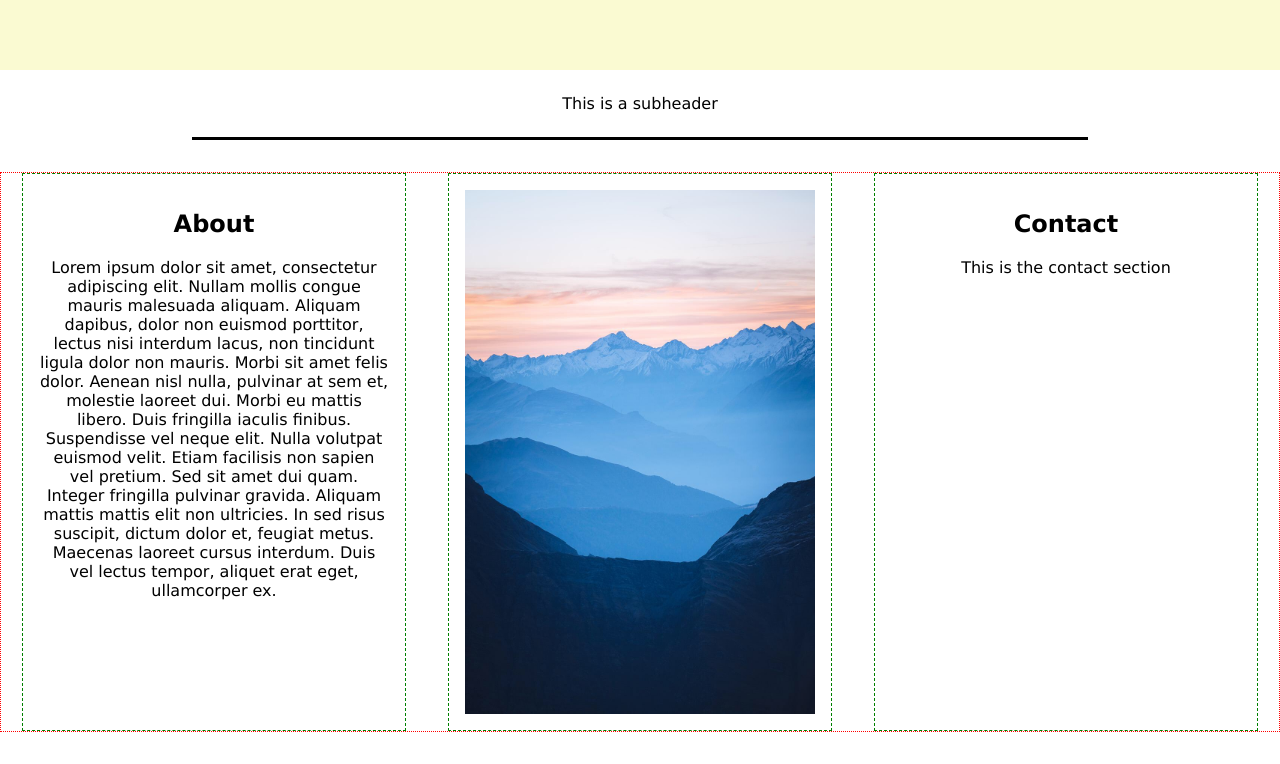
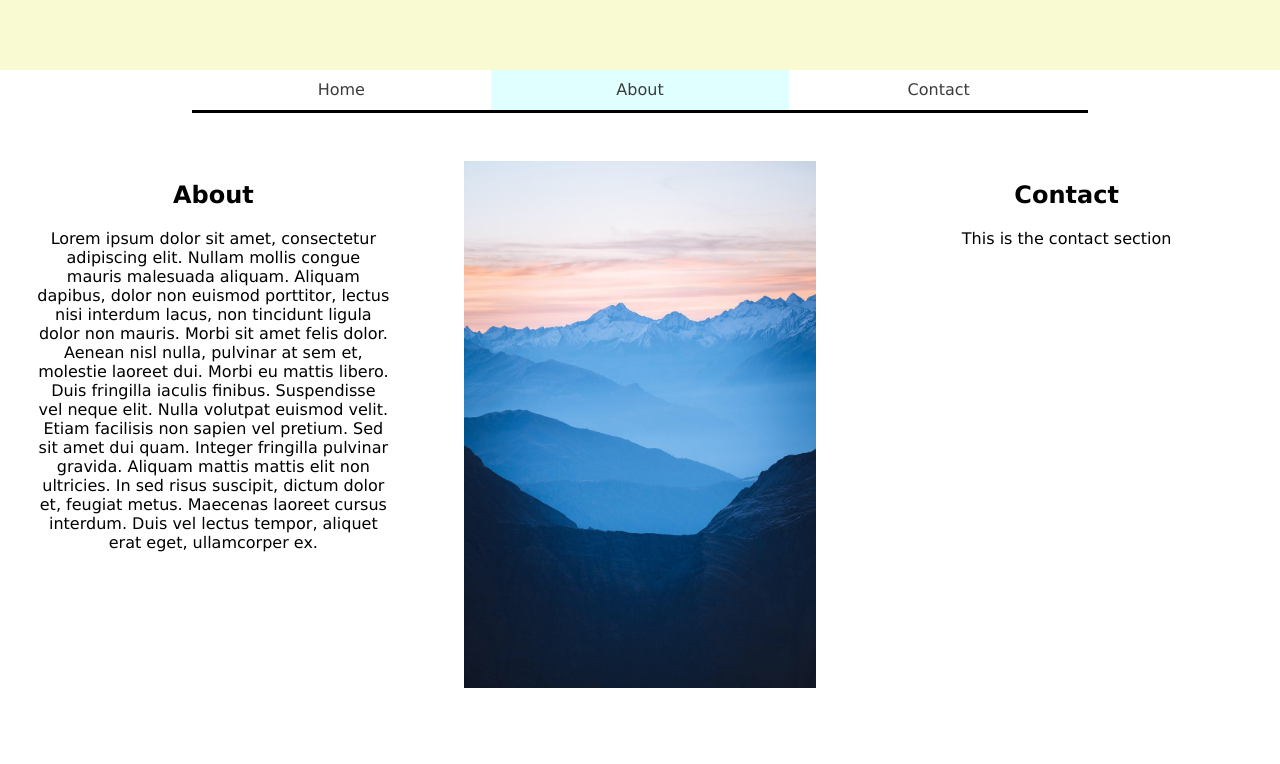
Before and after one commit to drregg6/odin_restaurant, a website built with webpack: page dist/index.html in a window 1280 px wide. Shown: the part 139-903 px from the top of the page. After the commit the page ends 875 px from the top, so only its background shows below. Built offline with nearby package versions, Linux system fonts and the light colour scheme.

Commit message:
Made a menu

```diff
--- a/css/styles.css
+++ b/css/styles.css
@@ -17,11 +17,35 @@ header {
   letter-spacing: .2rem;
 }
 
-.subheader {
+.nav {
   width: 70%;
   margin: 0 auto;
-  padding: .5rem;
   border-bottom: 3px solid black;
+}
+
+ul {
+  list-style: none;
+  margin: 0;
+  padding: 0;
+
+  display: flex;
+  justify-content: space-around;
+}
+
+ul li {
+  width: 100%;
+  height: 40px;
+
+  display: flex;
+  justify-content: center;
+  align-items: center;
+}
+ul li:nth-child(even) {
+  background: lightcyan;
+}
+ul li a {
+  text-decoration: none;
+  color: #3c3c3c;
 }
 
 .container {
@@ -29,12 +53,12 @@ header {
   justify-content: space-around;
 
   margin: 2rem auto;
-  border: 1px dotted red;
+  /* border: 1px dotted red; */
 }
 
 .sub-element {
   padding: 1rem;
-  border: 1px dashed green;
+  /* border: 1px dashed green; */
   width: 30%;
 }
 
--- a/src/index.js
+++ b/src/index.js
@@ -4,13 +4,28 @@ let aboutP = 'Lorem ipsum dolor sit amet, consectetur adipiscing elit. Nullam mo
 // Select
 let CONTENT = document.querySelector('#content');
 let subElements = [];
+let menuItems = [];
 
 // Create
 const HEADER = createAnElement('header');
 const H1 = createAnElement('h1', 'The Odin Restaurant');
-const SUBHEADER = createAnElement('div');
-SUBHEADER.classList.add('subheader');
-const SUBHEADER_P = createAnElement('p', 'This is a subheader');
+
+const NAV = createAnElement('nav');
+NAV.classList.add('nav');
+const UL = createAnElement('ul');
+for (let i = 0; i < 3; i++) {
+  let li = createAnElement('li');
+  li.classList.add('nav-item');
+  if (i === 0) {
+    li.innerHTML = '<a href="#">Home</a>'
+  } else if (i === 1) {
+    li.innerHTML = '<a href="#">About</a>'
+  } else {
+    li.innerHTML = '<a href="#">Contact</a>'
+  }
+  menuItems.push(li);
+}
+
 const CONTAINER = createAnElement('div');
 CONTAINER.classList.add('container');
 for (let i = 0; i < 3; i++) {
@@ -29,13 +44,16 @@ for (let i = 0; i < 3; i++) {
 
 // Append Elements
 HEADER.appendChild(H1);
-SUBHEADER.appendChild(SUBHEADER_P);
 for (let i = 0; i < subElements.length; i++) {
   CONTAINER.appendChild(subElements[i]);
 }
+for (let i = 0; i < menuItems.length; i++) {
+  UL.appendChild(menuItems[i]);
+}
+NAV.appendChild(UL);
 
-CONTENT.prepend(HEADER);
-CONTENT.appendChild(SUBHEADER);
+CONTENT.appendChild(HEADER);
+CONTENT.appendChild(NAV);
 CONTENT.appendChild(CONTAINER);
 
 
```
Also changed, not shown: dist/index.html, dist/main.js.
